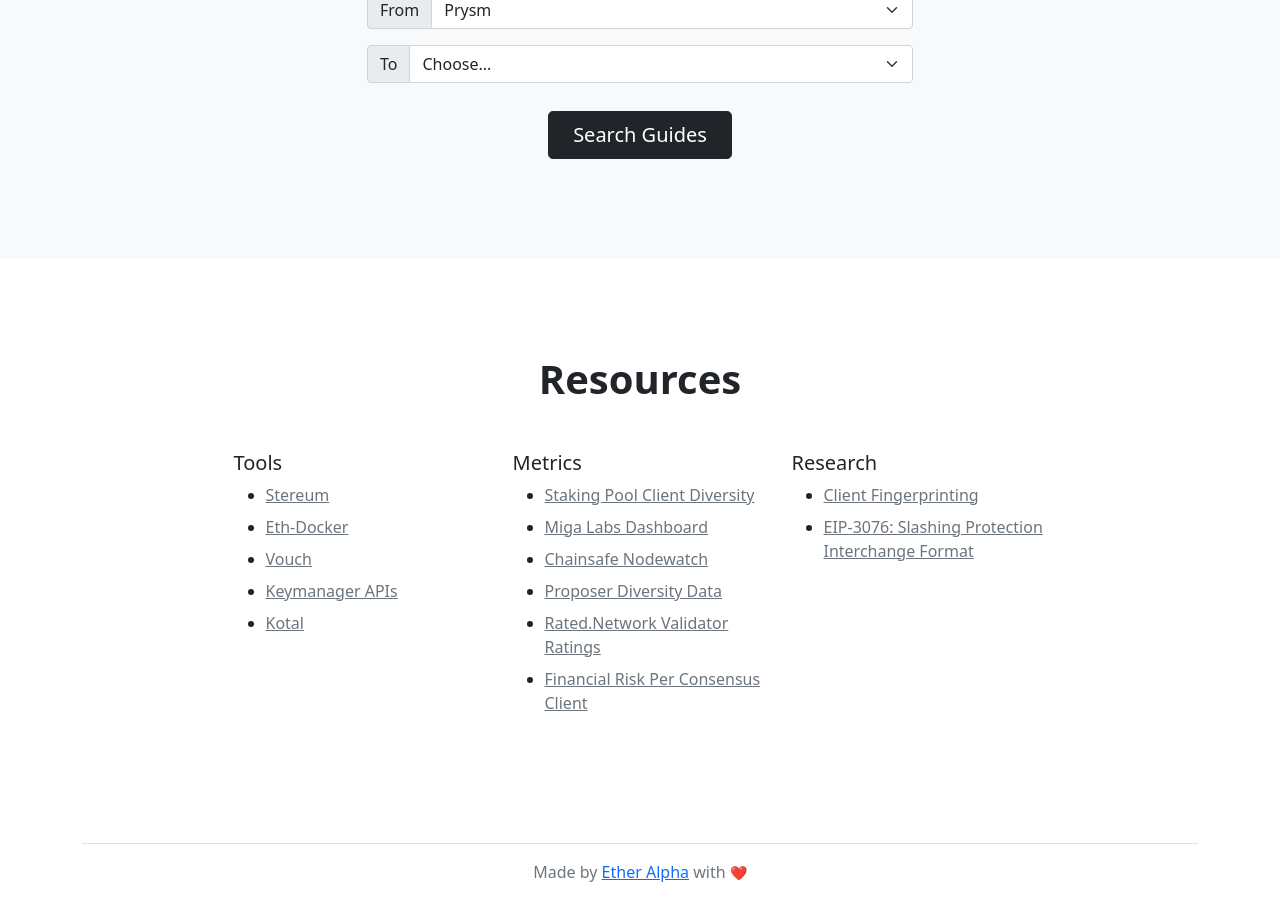
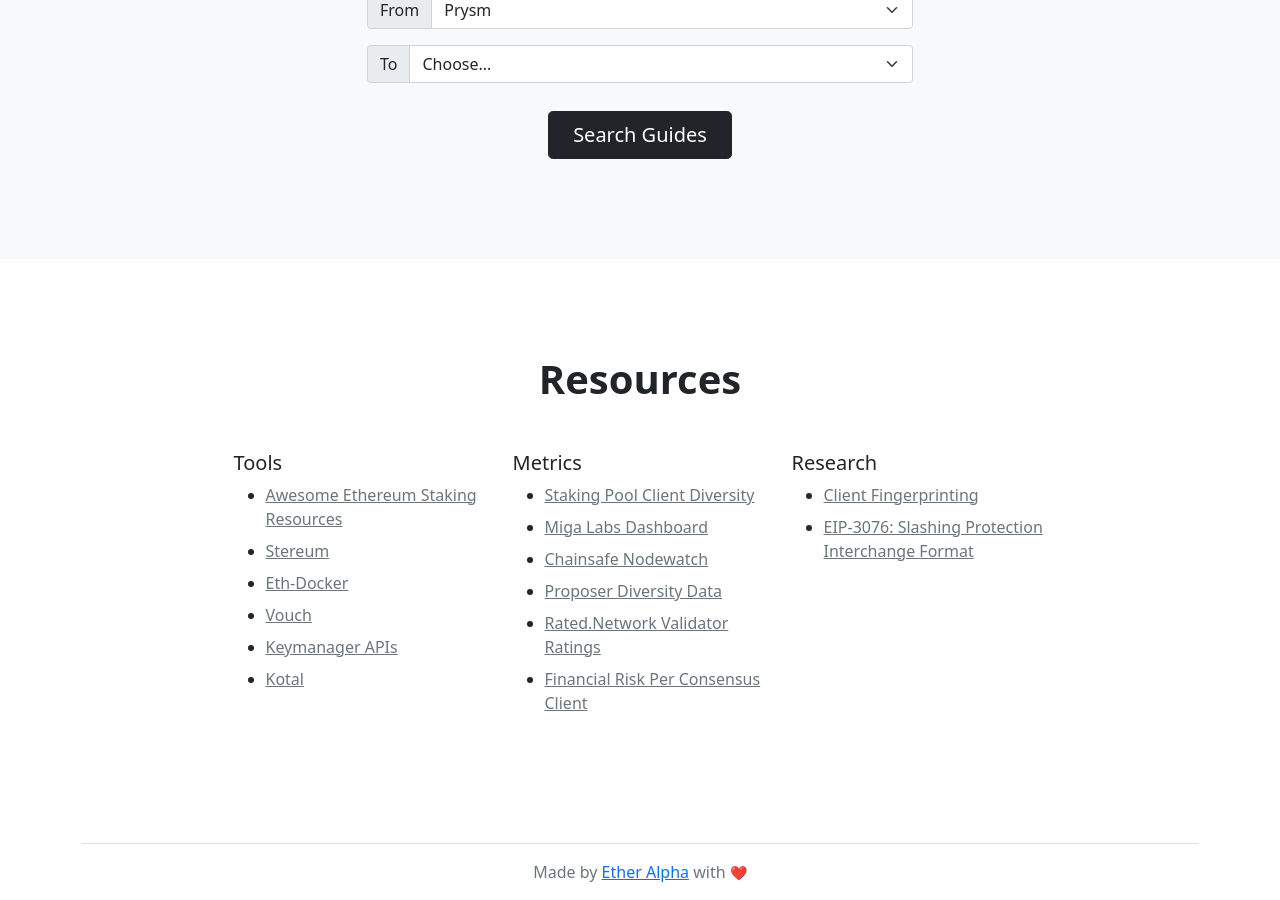
Before and after one commit to etheralpha/clientdiversity-org, a Jekyll site: the page built from index.md, in a window 1280 px wide and 900 px high, scrolled down 4372 px. Built offline with Jekyll 4.4.1, drawn with Linux system fonts in a browser that asks for light colours.

Commit message:
add resources link

```diff
--- a/index.md
+++ b/index.md
@@ -607,6 +607,9 @@
         <h5>Tools</h5>
         <ul class="">
           <li class="mb-2">
+            <a href="https://hackmd.io/@jyeAs_6oRjeDk2Mx5CZyBw/awesome-ethereum-staking" target="_blank" class="p-0 text-muted text-capitalize">Awesome Ethereum Staking Resources</a>
+          </li>
+          <li class="mb-2">
             <a href="https://stereum.net/" target="_blank" class="p-0 text-muted text-capitalize">Stereum</a>
           </li>
           <li class="mb-2">
```
